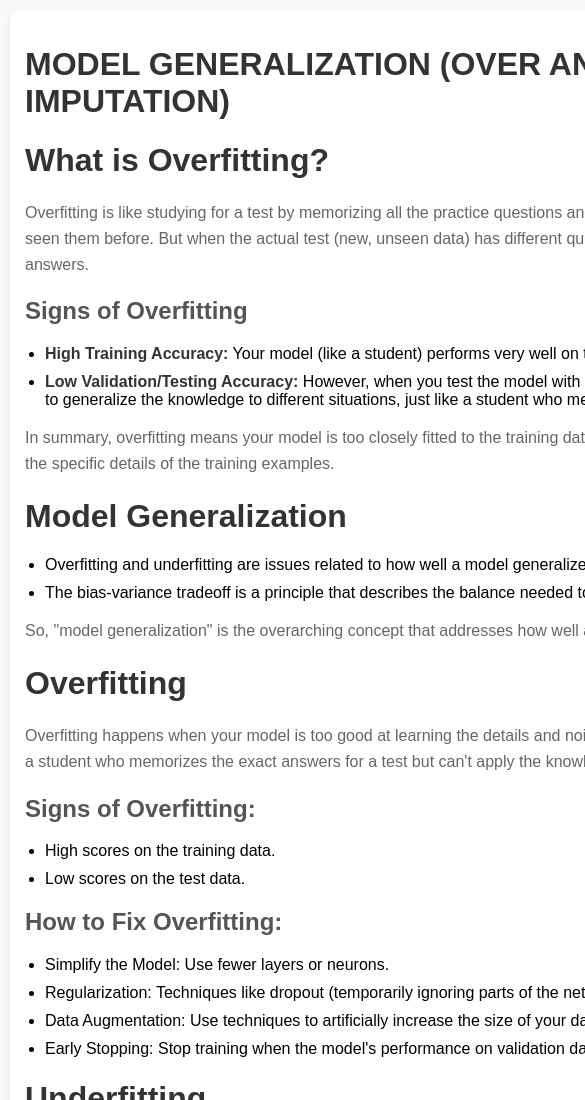
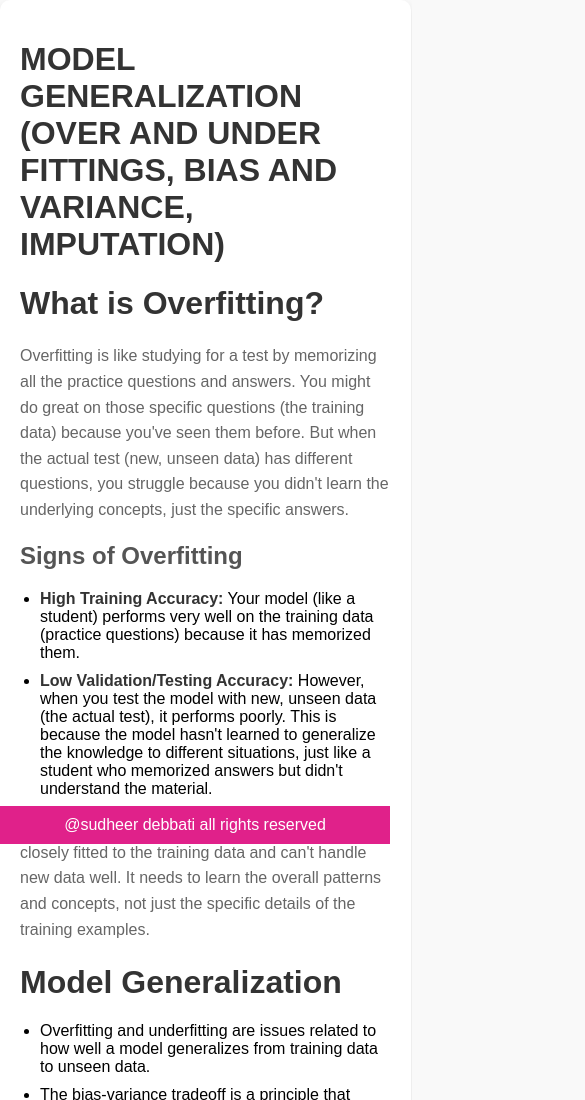
Before and after one commit to Debbatisudheer/Model-Generalization, a plain HTML site: page index.html in a window 390 px wide. Shown: the top 1100 px of the page, 585 px wide, since content can reach past the window. Drawn offline with Linux system fonts and the light colour scheme.

Commit message:
Update styles.css

```diff
--- a/styles.css
+++ b/styles.css
@@ -56,9 +56,25 @@ code {
     background-color: #f9f2f4;
 }
 
-@media (max-width: 600px) {
+/* Responsive Design */
+@media screen and (max-width: 768px) {
     .container {
-        padding: 15px;
-        margin: 10px;
+        width: 95%;
     }
+
+    img {
+        margin-bottom: 30px; /* Adjust margin for smaller screens */
+    }
+
 }
+/* Footer Styles */
+footer {
+    background-color: #E0218A;
+    color: white;
+    text-align: center;
+    padding: 10px 0;
+    position: fixed;
+    left: 0;
+    bottom: 0;
+    width: 100%;
+}
```
